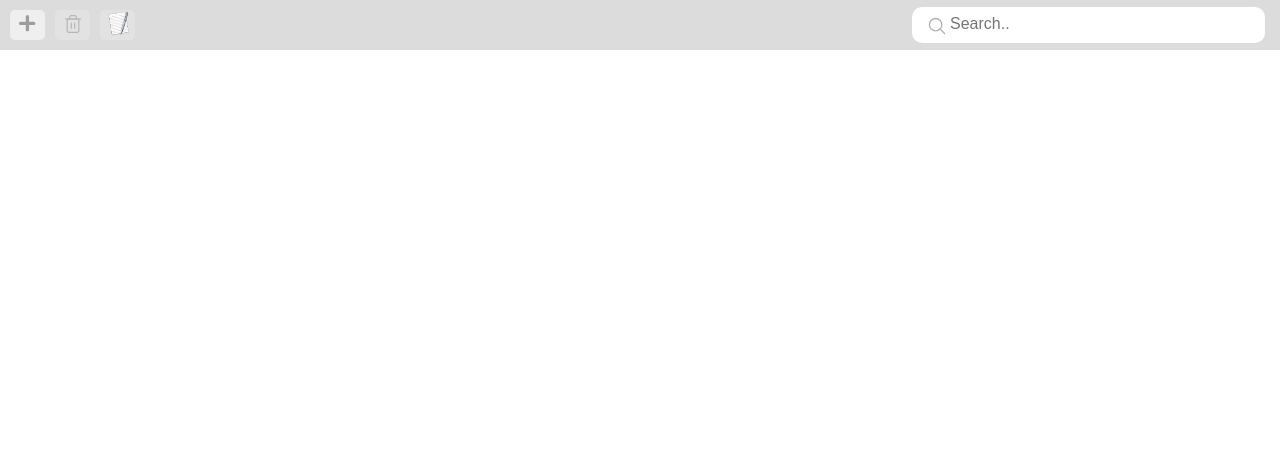
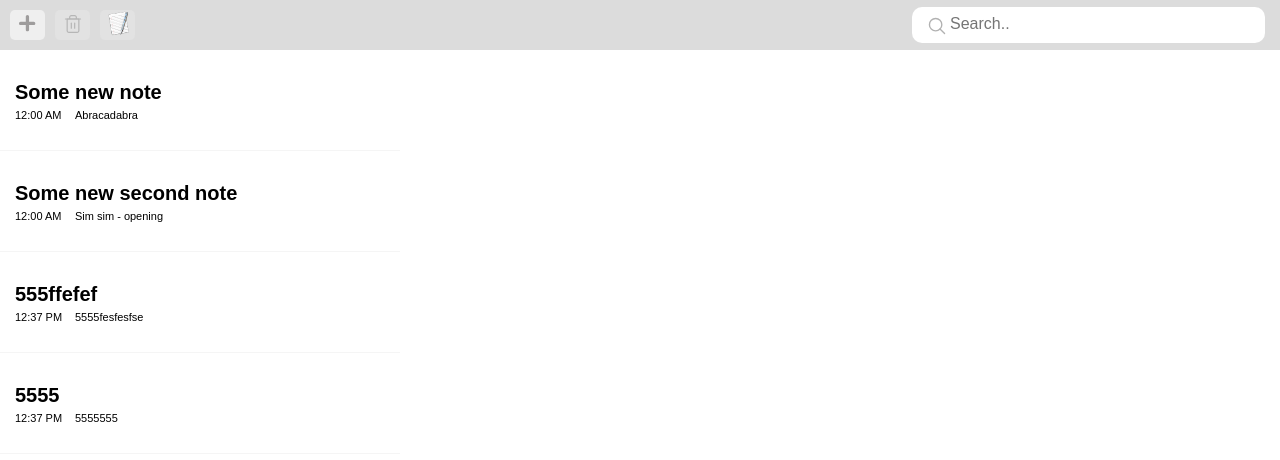
Before and after one commit to amanokhin22/notes-on-react, a React (Create React App) app: page / in a window 1280 px wide. Shown: the top 460 px of the page. Built offline with nearby package versions, Linux system fonts and the light colour scheme; data requests are answered from the project's data file.

Commit message:
Fifth commit. Create db.json file and api with axios get, create, delete, put. Now we have an array of notes in our NotesList in browser. Some refactoring of code.

```diff
--- a/package.json
+++ b/package.json
@@ -9,6 +9,7 @@
     "@types/node": "^16.18.38",
     "@types/react": "^18.2.14",
     "@types/react-dom": "^18.2.6",
+    "axios": "^1.4.0",
     "lodash.debounce": "^4.0.8",
     "react": "^18.2.0",
     "react-dom": "^18.2.0",
@@ -21,7 +22,8 @@
     "start": "react-scripts start",
     "build": "react-scripts build",
     "test": "react-scripts test",
-    "eject": "react-scripts eject"
+    "eject": "react-scripts eject",
+    "server": "json-server -w -p 3001 server/db.json"
   },
   "eslintConfig": {
     "extends": [
--- /dev/null
+++ b/server/db.json
@@ -0,0 +1,28 @@
+{
+  "notes": [
+    {
+      "id": 1,
+      "title": "Some new note",
+      "description": "Abracadabra",
+      "date": "11.07.2023"
+    },
+    {
+      "id": 2,
+      "title": "Some new second note",
+      "description": "Sim sim - opening",
+      "date": "11.07.2023"
+    },
+    {
+      "id": 5,
+      "title": "555ffefef",
+      "description": "5555fesfesfse",
+      "date": "2023-07-11T12:37:18.638Z"
+    },
+    {
+      "id": 6,
+      "title": "5555",
+      "description": "5555555",
+      "date": "2023-07-11T12:37:30.190Z"
+    }
+  ]
+}
--- /dev/null
+++ b/src/api/apiNotes.ts
@@ -0,0 +1,32 @@
+import axios from 'axios';
+import {CreateItem, NoteTypes} from "../types/NoteTypes";
+
+const axiosInstance = axios.create({
+    withCredentials: true,
+    baseURL: 'http://localhost:3001',
+    headers: {
+        "API-KEY": ""
+    }
+});
+
+const mapItem = (item: NoteTypes) => {
+    return {...item, date: new Date(item.date)}
+}
+
+export const apiNote = {
+    async getAll() {
+        const res = await axiosInstance.get<NoteTypes[]>('/notes');
+        return res.data.map(item => mapItem(item));
+    },
+    async create(data: CreateItem) {
+        const res = await axiosInstance.post<NoteTypes>('/notes', data);
+        return mapItem(res.data);
+    },
+    async delete(note: NoteTypes) {
+        await axiosInstance.delete(`/notes/${note.id}`);
+    },
+    async put(note: NoteTypes) {
+        const res = await axiosInstance.put<NoteTypes>(`/notes/${note.id}`, note);
+        return mapItem(res.data);
+    },
+};
--- a/src/components/MainWidget.tsx
+++ b/src/components/MainWidget.tsx
@@ -1,49 +1,52 @@
-import React, {useState} from 'react';
+import React, {useEffect, useState} from 'react';
 import styles from '../styles/mainWidget.module.scss';
 import {Header} from './Header';
 import {NotesList} from './NotesList';
 import {WorkSpace} from './WorkSpace';
 import {ViewSpace} from "./ViewSpace";
-
-export interface Item {
-    title: string;
-    description: string;
-    date: Date;
-}
+import {apiNote} from "../api/apiNotes";
+import {CreateItem, NoteTypes} from "../types/NoteTypes";
 
 export const MainWidget = () => {
-    const [items, setItems] = useState<Item[]>([]);
-    const [activeItem, setActiveItem] = useState<Item | null>(null);
+    const [items, setItems] = useState<NoteTypes[]>([]);
+    const [activeItem, setActiveItem] = useState<NoteTypes | null>(null);
     const [editMod, setEditMod] = useState<boolean>(false);
 
-    const handleCreateItem = (newTitle: string, newDescription: string) => {
-        const newItem: Item = {
+    const handleCreateItem = async (newTitle: string, newDescription: string) => {
+        const newItem: CreateItem = {
             title: newTitle,
             description: newDescription,
             date: new Date(),
         };
-        setItems([...items, newItem]);
-        setActiveItem(newItem);
-        setEditMod(true);
-
+        try {
+            const createdItem = await apiNote.create(newItem);
+            setItems([...items, createdItem]);
+            setActiveItem(createdItem);
+            setEditMod(true);
+        } catch (error) {
+            console.error('Error creating item:', error);
+        }
     };
-    const handleSetActiveItem = (note: Item) => {
+    const handleSetActiveItem = (note: NoteTypes) => {
         setActiveItem(note);
         setEditMod(false);
     }
-    const handleSaveItem = (newTitle: string, newDescription: string) => {
-        const updatedItem: Item = {
+    const handleSaveItem = async (newTitle: string, newDescription: string) => {
+        let updatedItem: NoteTypes = {
+            id: activeItem?.id as number,
             title: newTitle,
             description: newDescription,
             date: new Date(),
         };
+        updatedItem = await apiNote.put(updatedItem);
         setItems(items.map((item) => (item === activeItem ? updatedItem : item)));
         setActiveItem(updatedItem);
         setEditMod(false);
     };
 
-    const handleRemoveItem = () => {
+    const handleRemoveItem = async () => {
         if (activeItem && window.confirm('Are you sure you want to delete the note?')) {
+            await apiNote.delete(activeItem)
             setItems(items.filter((item) => item !== activeItem));
             setActiveItem(null);
         }
@@ -52,6 +55,18 @@ export const MainWidget = () => {
     const handleEditItem = () => {
         setEditMod(true);
     };
+
+    useEffect(() => {
+        const fetchData = async () => {
+            try {
+                const data = await apiNote.getAll();
+                setItems(data);
+            } catch (error) {
+                console.error('Error fetching data:', error);
+            }
+        };
+        fetchData();
+    }, []);
 
     return (
         <div className={styles.global}>
--- a/src/components/Note.tsx
+++ b/src/components/Note.tsx
@@ -1,16 +1,9 @@
 import React, {FC} from 'react';
 import styles from '../styles/note.module.scss';
-
-export interface NoteProps {
-    title: string;
-    description: string;
-    date: Date;
-    active: boolean;
-    onActiveNote: () => void
-}
+import {NoteProps} from "../types/NoteTypes";
 
 export const Note: FC<NoteProps> = ({title, description, date, active, onActiveNote}) => {
-    const formattedDate = date.toLocaleString();
+    const formattedDate = date ? date.toLocaleString([], {hour: '2-digit', minute: '2-digit'}) : '';
 
     const noteClassName = active ? `${styles.note} ${styles.active}` : styles.note;
 
@@ -18,7 +11,7 @@ export const Note: FC<NoteProps> = ({title, description, date, active, onActiveN
         <div onClick={onActiveNote} className={noteClassName}>
             <p>{title}</p>
             <div className={styles.note_details}>
-                <span>{formattedDate}</span>
+                {formattedDate && <span>{formattedDate}</span>}
                 <p>{description}</p>
             </div>
         </div>
--- a/src/components/NotesList.tsx
+++ b/src/components/NotesList.tsx
@@ -1,24 +1,7 @@
 import React, {FC} from 'react';
 import styles from '../styles/notesList.module.scss';
 import {Note} from './Note';
-
-interface NotesListProps {
-    notes: {
-        title: string,
-        description: string;
-        date: Date;
-    }[];
-    onActiveNote: (note: {
-        title: string,
-        description: string;
-        date: Date;
-    }) => void;
-    activeNote: {
-        title: string;
-        description: string;
-        date: Date;
-    } | null;
-}
+import {NotesListProps} from "../types/NoteTypes";
 
 export const NotesList: FC<NotesListProps> = ({notes, onActiveNote, activeNote}) => {
 
--- a/src/components/WorkSpace.tsx
+++ b/src/components/WorkSpace.tsx
@@ -1,11 +1,6 @@
 import React, {FC, useEffect, useState} from 'react';
 import styles from '../styles/workSpace.module.scss';
-
-interface WorkSpaceProps {
-    onSaveItem: (title: string, description: string) => void,
-    title: string,
-    description: string,
-}
+import {WorkSpaceProps} from "../types/NoteTypes";
 
 export const WorkSpace: FC<WorkSpaceProps> = ({onSaveItem, title, description}) => {
     const [newTitle, setNewTitle] = useState('');
@@ -57,9 +52,7 @@ export const WorkSpace: FC<WorkSpaceProps> = ({onSaveItem, title, description})
                     value={newDescription}
                     onChange={(e) => setNewDescription(e.target.value)}
                 />
-                <div className={styles.button_wrapper}>
-                    <button className={styles.btn_save} onClick={handleSaveButtonClick}>Save</button>
-                </div>
+                <button className={styles.btn_save} onClick={handleSaveButtonClick}>Save</button>
             </div>
         </div>
     );
--- a/src/styles/note.module.scss
+++ b/src/styles/note.module.scss
@@ -39,13 +39,17 @@
   display: flex;
   flex-direction: row;
   gap: 10px;
-  font-size: 17px;
-  line-height: 20px;
+  font-size: 11px;
+  line-height: 16px;
   font-family: Gilroy, sans-serif;
   font-weight: 400;
   color: black;
   position: relative;
   padding: 0 0 0 15px;
+}
+
+.note_details span {
+  min-width: 50px;
 }
 
 .note_details p {
--- a/src/styles/workSpace.module.scss
+++ b/src/styles/workSpace.module.scss
@@ -13,10 +13,15 @@
   align-self: center;
   padding-top: 20px;
 }
+.container_work_space div {
+  white-space: nowrap;
+  overflow-x: auto;
+  text-overflow: ellipsis;
+}
 
 .input_wrapper {
   display: flex;
-  min-width: 800px;
+  width: 800px;
   flex-direction: column;
   gap: 20px;
   font-size: 20px;
@@ -41,14 +46,11 @@
   padding: 10px 15px;
 }
 
-.button_wrapper {
+.btn_save {
   padding: 0;
   margin: 0;
   align-self: center;
   position: relative;
-}
-
-.btn_save {
   text-align: center;
   transition: all 0.2s ease-in-out;
   width: 200px;
@@ -56,9 +58,7 @@
   font-size: 20px;
   line-height: 25px;
   height: 50px;
-  position: relative;
   background: gainsboro;
-  padding: 0;
   font-family: Gilroy, sans-serif;
   font-weight: 600;
   color: rgb(255, 255, 255);
--- /dev/null
+++ b/src/types/NoteTypes.ts
@@ -0,0 +1,45 @@
+export interface NoteTypes {
+    id: number;
+    title: string;
+    description: string;
+    date: Date
+}
+
+export interface CreateItem {
+    title: string;
+    description: string;
+    date: Date;
+}
+
+export interface NotesListProps {
+    notes: NoteTypes[];
+    onActiveNote: (note: NoteTypes) => void;
+    activeNote: NoteTypes | null;
+}
+
+export interface NoteProps {
+    title: string;
+    description: string;
+    date?: Date;
+    active: boolean;
+    onActiveNote: () => void
+}
+
+export interface HeaderProps {
+    onCreateItem: (title: string, description: string) => void;
+    onRemoveItem: () => void;
+    onEditItem: () => void;
+    activeItem: NoteTypes | null;
+}
+
+export interface ViewSpaceProps {
+    title: string;
+    description: string;
+    date?: Date;
+}
+
+export interface WorkSpaceProps {
+    onSaveItem: (title: string, description: string) => void;
+    title: string;
+    description: string;
+}
```
Also changed, not shown: src/components/Header.tsx (+1 -8 lines), src/components/ViewSpace.tsx (+3 -8 lines), 1 other file (tests, documents, lock files or other folders).
